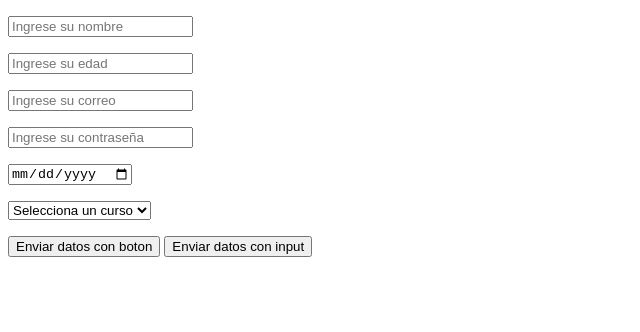
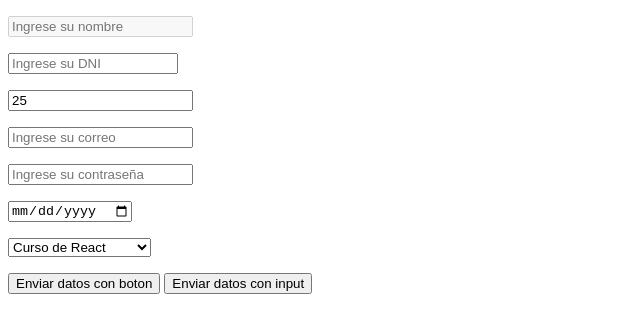
Before and after one commit to LuisXanderRC/CODIGO, a plain HTML site: page formulario.html in a window 1280 px wide. Shown: the whole page, without its empty margins (0-640 px from the left). Drawn offline with Linux system fonts and the light colour scheme.

Commit message:
Agregando inputs y ref a

```diff
--- a/formulario.html
+++ b/formulario.html
@@ -4,38 +4,48 @@
     <meta charset="UTF-8">
     <meta http-equiv="X-UA-Compatible" content="IE=edge">
     <meta name="viewport" content="width=device-width, initial-scale=1.0">
-    <title>Document</title>
+    <title>Formulario</title>
 </head>
 <body>
     <!-- PARA PODER CREAR UN FORMULARIO NECESITAMOS LA ETIQUETA form -->
     <!-- IMPORTANT: Casi todos los tipos de input tienen placeholder -->
+    <!-- required: true (verdadero) -->
     <form action="">
         <!-- Lo que está dentro son las partes del formulario -->
         <p>
-            <input id="input-nombre" type="text" placeholder="Ingrese su nombre">
+            <input id="input-nombre" type="text" required name="nombre" disabled placeholder="Ingrese su nombre">
+        </p>
+
+        <!-- Que el input tenga como máximo 8 dígitos -->
+        <!-- maxlength: para la longitud máx-->
+        <input type="number"
+        id="input-dni"
+        style="width: 162px;"
+        maxlength="8"
+        name="dni"
+        placeholder="Ingrese su DNI">
+
+        <p>
+            <input type="number" value="25" required name="edad" readonly placeholder="Ingrese su edad">
         </p>
 
         <p>
-            <input type="number" placeholder="Ingrese su edad">
+            <input type="email" required placeholder="Ingrese su correo">
         </p>
 
         <p>
-            <input type="email" placeholder="Ingrese su correo">
+            <input type="password" required placeholder="Ingrese su contraseña">
         </p>
 
         <p>
-            <input type="password" placeholder="Ingrese su contraseña">
-        </p>
-
-        <p>
-            <input type="date" placeholder="Ingrese su fecha">
+            <input type="date" required placeholder="Ingrese su fecha">
         </p>
 
         <!-- Lista de opciones -->
         <p>
-            <select>
-                <option value="" disabled selected>Selecciona un curso</option>
-                <option value="curso-react">Curso de React</option>
+            <select required>
+                <option value="1" disabled selected>Selecciona un curso</option>
+                <option value="curso-react" selected>Curso de React</option>
                 <option value="curso-html">Curso de HTML</option>
                 <option value="curso-css">Curso de CSS</option>
                 <option value="curso-angular">Curso de Angular</option>
```
Also changed, not shown: index.html (+12 -0 lines).
